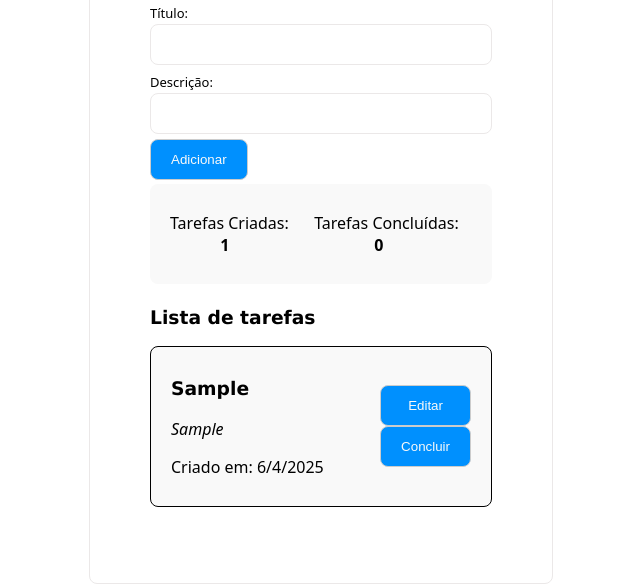
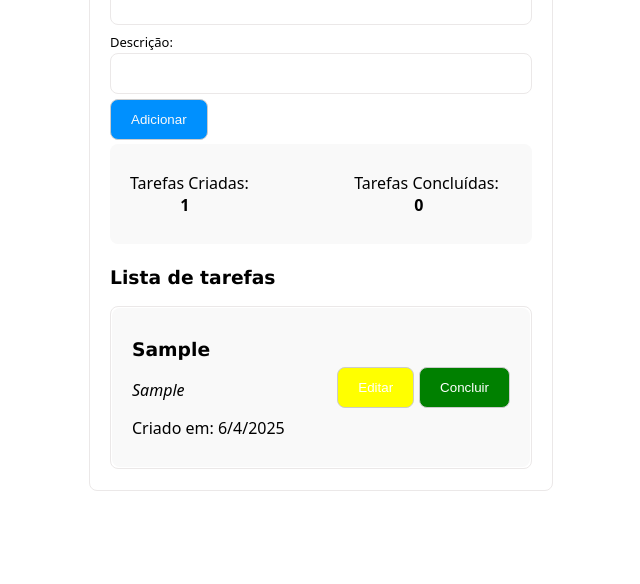
Before and after one commit to EdsonPBG/TO-DO-LIST, a plain HTML site: page index.html in a window 1280 px wide. Both pictures are taken after typing "Sample", "Sample" into the empty fields and a click on the button "Adicionar". Shown: the part 292-876 px from the top of the page, without its empty margins (319-959 px from the left). After the commit the page ends 800 px from the top, so only its background shows below. Drawn offline with Linux system fonts and the light colour scheme.

Commit message:
Code final

```diff
--- a/style.css
+++ b/style.css
@@ -23,7 +23,7 @@ form {
     display: flex;
     flex-direction: column;
     gap: 4px;
-    padding: 60px;
+    padding: 20px;
     border: 1px solid #ebe8e8;
     border-radius: 8px;
 }
@@ -36,6 +36,18 @@ button {
     border-radius: 8px;
     border: 1px solid #ccc;
     align-self: flex-start;
+}
+
+.edit-button {
+    background-color: yellow;
+    color: white;
+    margin-right: 5px;
+}
+
+.conclude-button {
+    background-color: green;
+    color: white;
+
 }
 
 h1,
@@ -52,7 +64,6 @@ h3 {
     background-color: #f9f9f9;
     padding: 12px 20px;
     border-radius: 8px;
-    border: 1px solid #000000;
     .title {
         font-weight: bold;
     }
@@ -61,11 +72,11 @@ h3 {
     }
     .actions {
         display: flex;
-        flex-direction: column;
+        /* flex-direction: column; */
         > * {
             width: 100%;
         }
-        .delete-button {
+        /* .delete-button {
             color: #f9f9f9;
             background-color: #cf5358;
             padding: 12px 20px;
@@ -73,7 +84,7 @@ h3 {
             border-radius: 8px;
             border: 1px solid #ccc;
             align-self: flex-end;
-        }
+        } */
     }
 }
 
@@ -84,6 +95,12 @@ h3 {
     flex-direction: column;
     gap: 12px;
     border: 0px solid #ccc;
+    width: 100%;
+    padding: 1px;
+    margin: 1px 0;
+    box-sizing: border-box;
+    border-radius: 8px;
+    border: 1px solid #ebe8e8;
 }
 
  #contadores{
```
